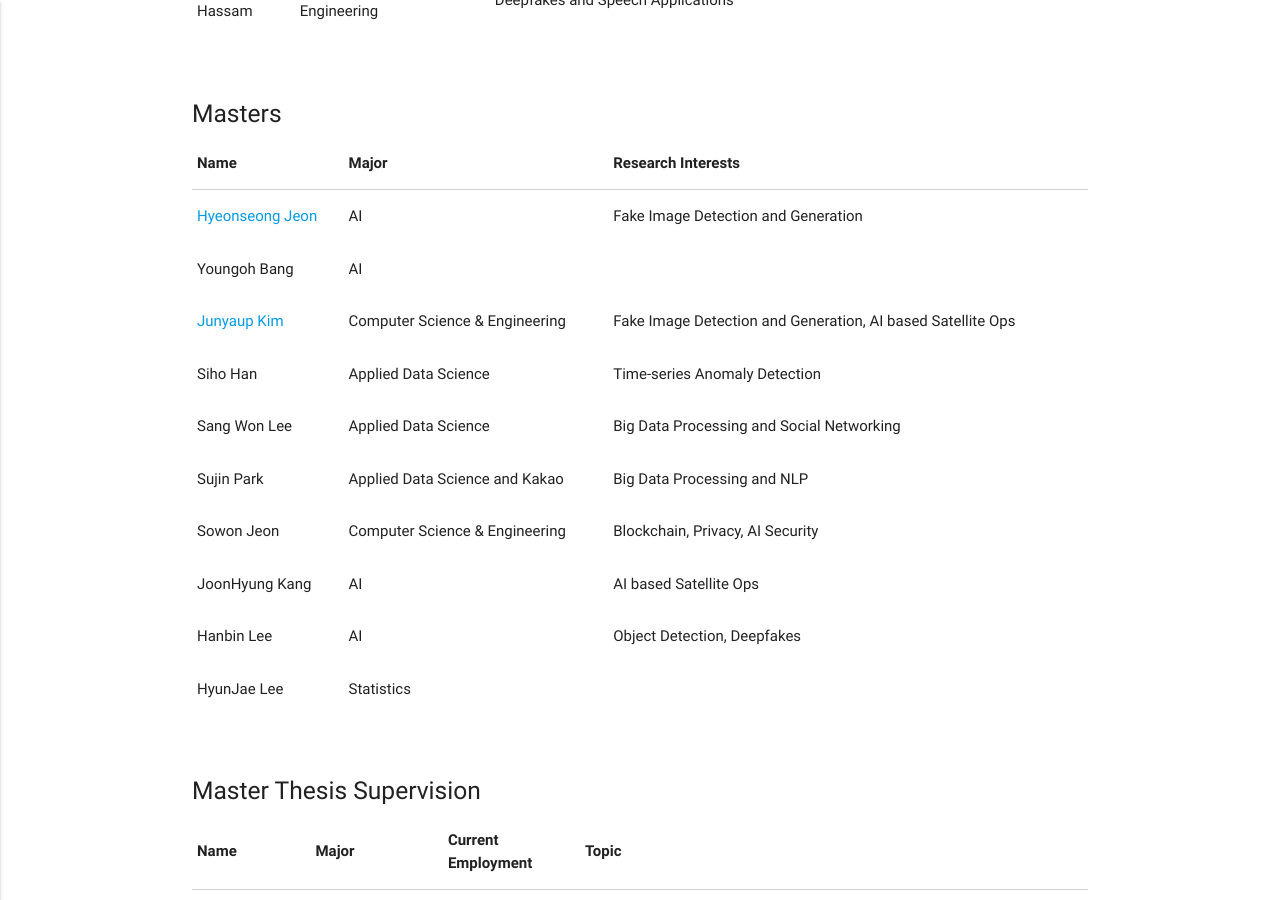
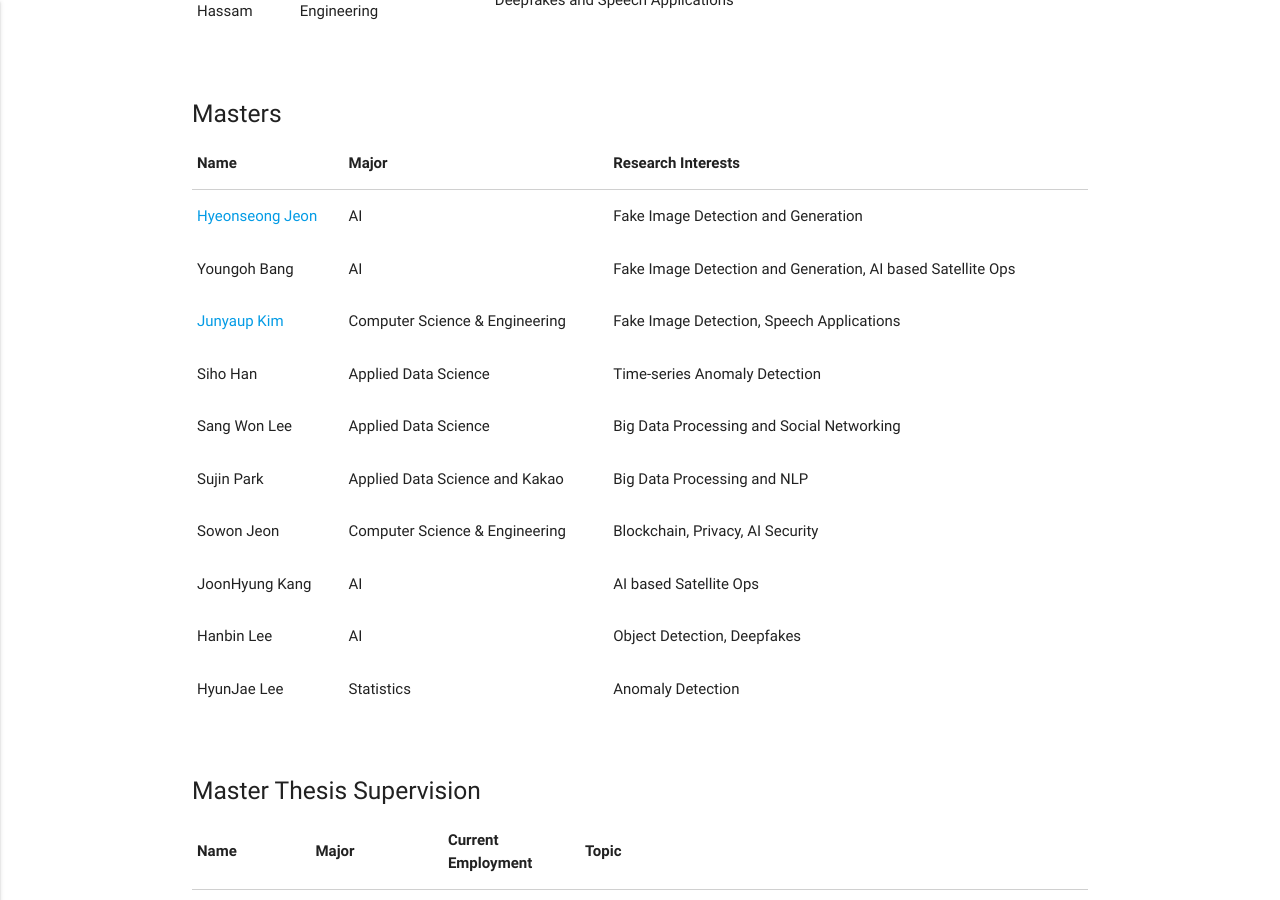
Before and after one commit to Yurim990507/DASH-Lab.github.io, a Jekyll site: the page built from example3.md, in a window 1280 px wide and 900 px high, scrolled down 614 px. Built offline with Jekyll 4.4.1, drawn with Linux system fonts in a browser that asks for light colours.

Commit message:
Update example3.md

```diff
--- a/example3.md
+++ b/example3.md
@@ -72,12 +72,12 @@ permalink: /Members/
                 <tr>
                   <td>Youngoh Bang</td>
                   <td>AI</td>
-                  <td> </td>
+                  <td>Fake Image Detection and Generation, AI based Satellite Ops </td>
                 </tr>
                 <tr>
                   <td><a href = "https://www.linkedin.com/in/%EC%A4%80%EC%97%BD-%EA%B9%80-b801a2174/"> Junyaup Kim </a></td>
                   <td>Computer Science & Engineering</td>
-                  <td> Fake Image Detection and Generation, AI based Satellite Ops</td>
+                  <td> Fake Image Detection,  Speech Applications</td>
                 </tr>
                 <tr>
                   <td>Siho Han</td>
@@ -112,7 +112,7 @@ permalink: /Members/
                  <tr>
                   <td>HyunJae Lee</td>
                   <td>Statistics</td>
-                  <td> </td>
+                  <td> Anomaly Detection</td>
                 </tr>
               </tbody>
             </table>
```
